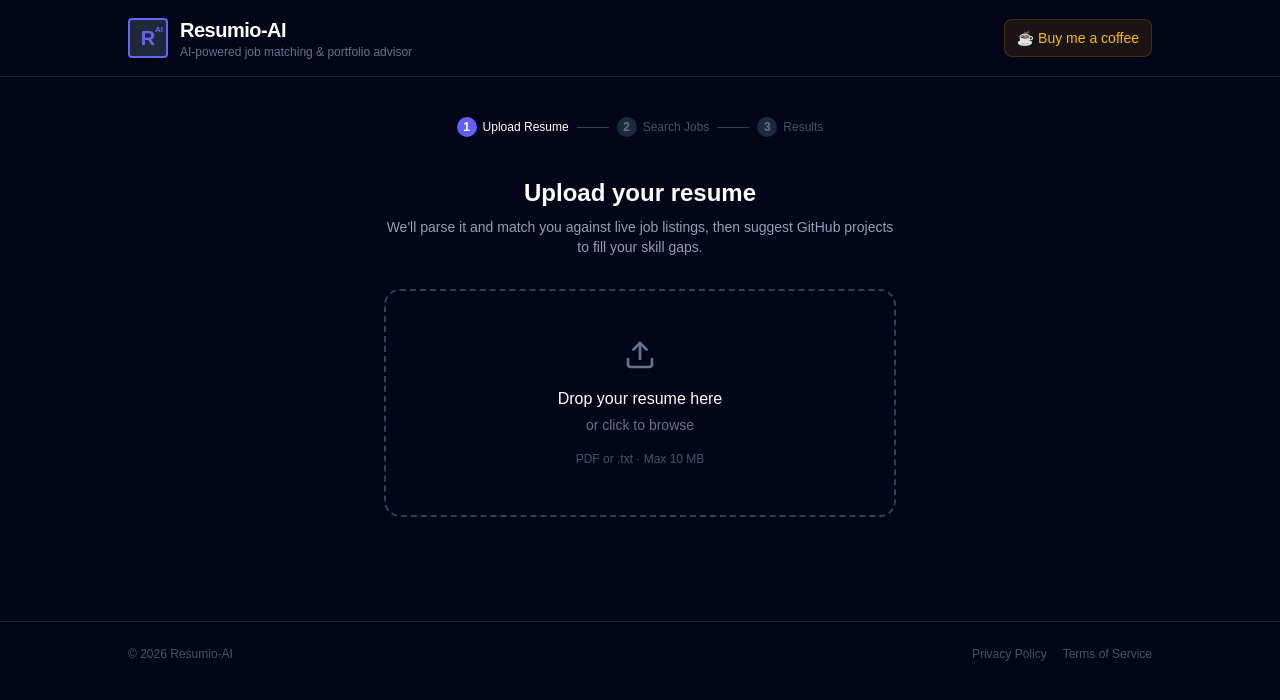
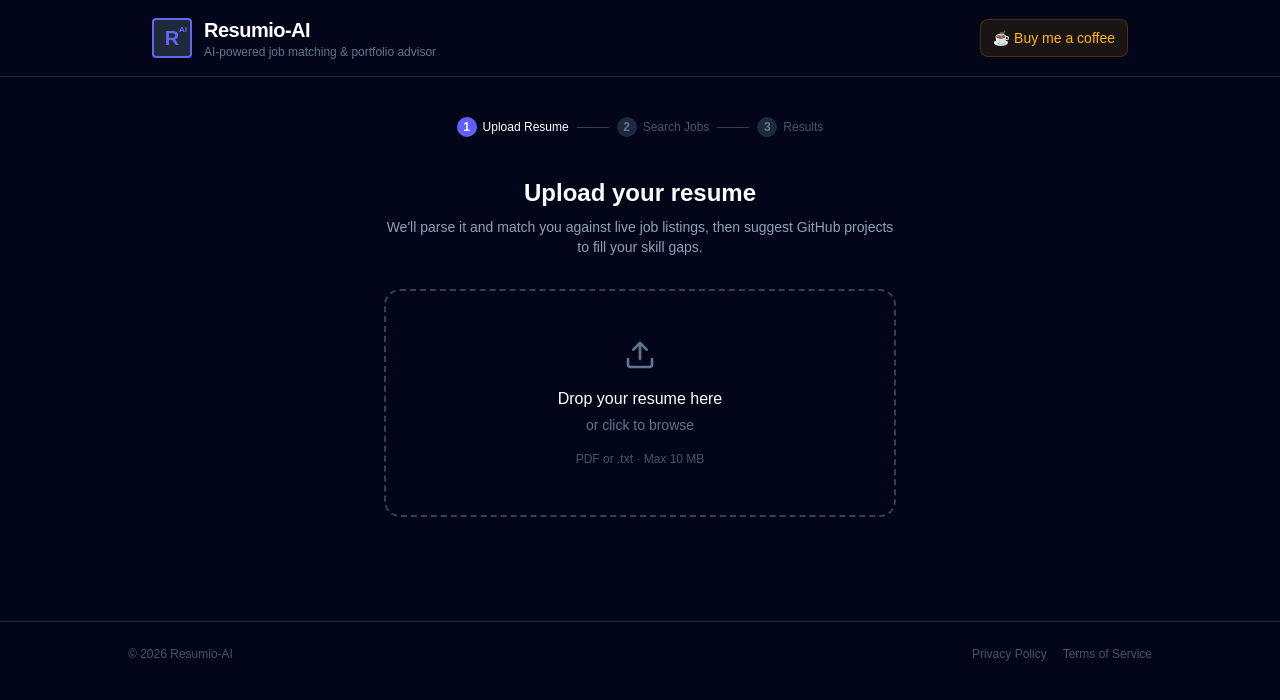
Before and after one commit to jsanders5/resumi, a Next.js app: page / in a window 1280 px wide. Shown: the top 700 px of the page. Built offline with nearby package versions, Linux system fonts and the light colour scheme.

Commit message:
UI enhancements

```diff
--- a/app/page.tsx
+++ b/app/page.tsx
@@ -169,20 +169,20 @@
   return (
     <div className="min-h-screen bg-slate-950 text-white">
       {/* Header */}
-      <header className="border-b border-slate-800 px-6 py-4">
-        <div className="max-w-5xl mx-auto flex items-center justify-between">
-          <div className="flex items-center gap-3">
+      <header className="border-b border-slate-800">
+        <div className="max-w-5xl mx-auto px-6 py-4 flex items-center justify-between">
+          <button onClick={reset} className="flex items-center gap-3 hover:opacity-80 transition-opacity cursor-pointer">
             {/* Logo mark */}
             <div className="w-10 h-10 rounded flex items-center justify-center shrink-0 relative"
               style={{ background: '#1e293b', border: '2px solid #6366f1' }}>
               <span className="text-purple-400 font-black text-xl leading-none" style={{color: '#6366f1' }}>R</span>
               <span className="absolute" style={{ top: '6px', right: '3px', color: '#6366f1', fontSize: '8px', fontWeight: 'bold', lineHeight: '1' }}>AI</span>
             </div>
-            <div>
+            <div className="text-left">
               <h1 className="text-xl font-bold text-white tracking-tight">Resumio-AI</h1>
               <p className="text-xs text-slate-500">AI-powered job matching & portfolio advisor</p>
             </div>
-          </div>
+          </button>
           <div className="flex items-center gap-3">
             <a
               href="https://buymeacoffee.com/jsanders"
@@ -382,7 +382,7 @@
 
         {/* Phase: Results */}
         {phase === 'results' && (
-          <div className="max-w-2xl mx-auto flex flex-col gap-10">
+          <div className="max-w-5xl mx-auto flex flex-col gap-10">
             {/* Toast notification */}
             {showRankingToast && (
               <div className="fixed top-4 left-1/2 transform -translate-x-1/2 bg-amber-500/20 border border-amber-500/40 rounded-lg px-4 py-3 text-sm text-amber-300 z-40 animate-in fade-in duration-300">
```
